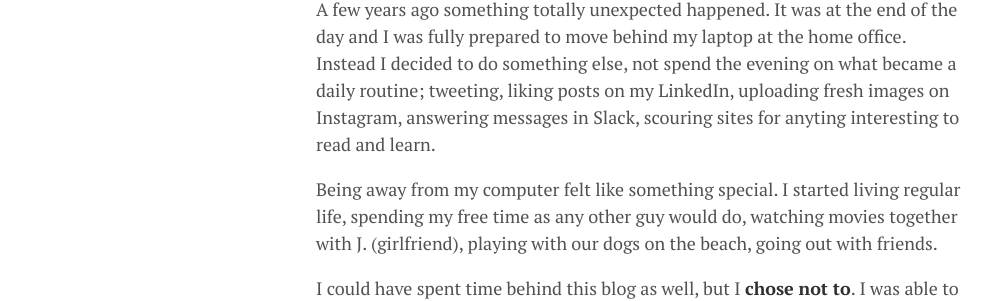
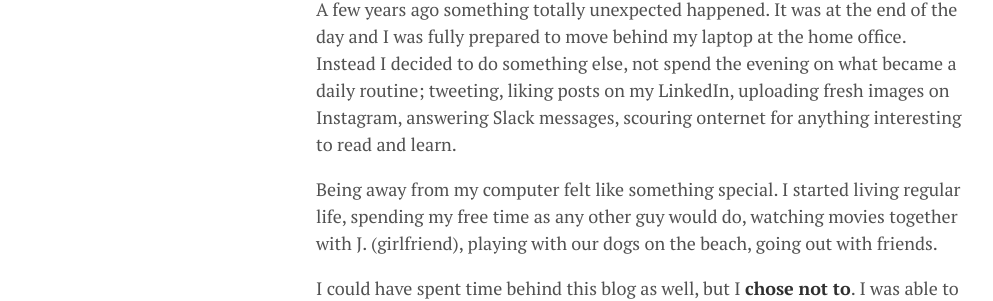
Before and after one commit to lgeurts/lgeurts.github.io, a Jekyll site: the page built from _posts/2021-11-09-why-i-decided-to-limit-my-social-presence.md, in a window 1280 px wide and 900 px high. Shown: the part 303-604 px from the top of the window, without its empty margins (0-993 px from the left). Built offline with Jekyll 4.4.1, drawn with Linux system fonts in a browser that asks for light colours; nearby versions of some CDN libraries; comment, search, counter and statistics services are not loaded.

Commit message:
Update 2021-11-09-why-i-decided-to-limit-my-social-presence.md

```diff
--- a/_posts/2021-11-09-why-i-decided-to-limit-my-social-presence.md
+++ b/_posts/2021-11-09-why-i-decided-to-limit-my-social-presence.md
@@ -8,7 +8,7 @@
 tags: [ Health ]
 
 ---
-A few years ago something totally unexpected happened. It was at the end of the day and I was fully prepared to move behind my laptop at the home office. Instead I decided to do something else, not spend the evening on what became a daily routine; tweeting, liking posts on my LinkedIn, uploading fresh images on Instagram, answering messages in Slack, scouring sites for anyting interesting to read and learn.
+A few years ago something totally unexpected happened. It was at the end of the day and I was fully prepared to move behind my laptop at the home office. Instead I decided to do something else, not spend the evening on what became a daily routine; tweeting, liking posts on my LinkedIn, uploading fresh images on Instagram, answering Slack messages, scouring onternet for anything interesting to read and learn.
 
 Being away from my computer felt like something special. I started living regular life, spending my free time as any other guy would do, watching movies together with J. (girlfriend), playing with our dogs on the beach, going out with friends.
 
```
